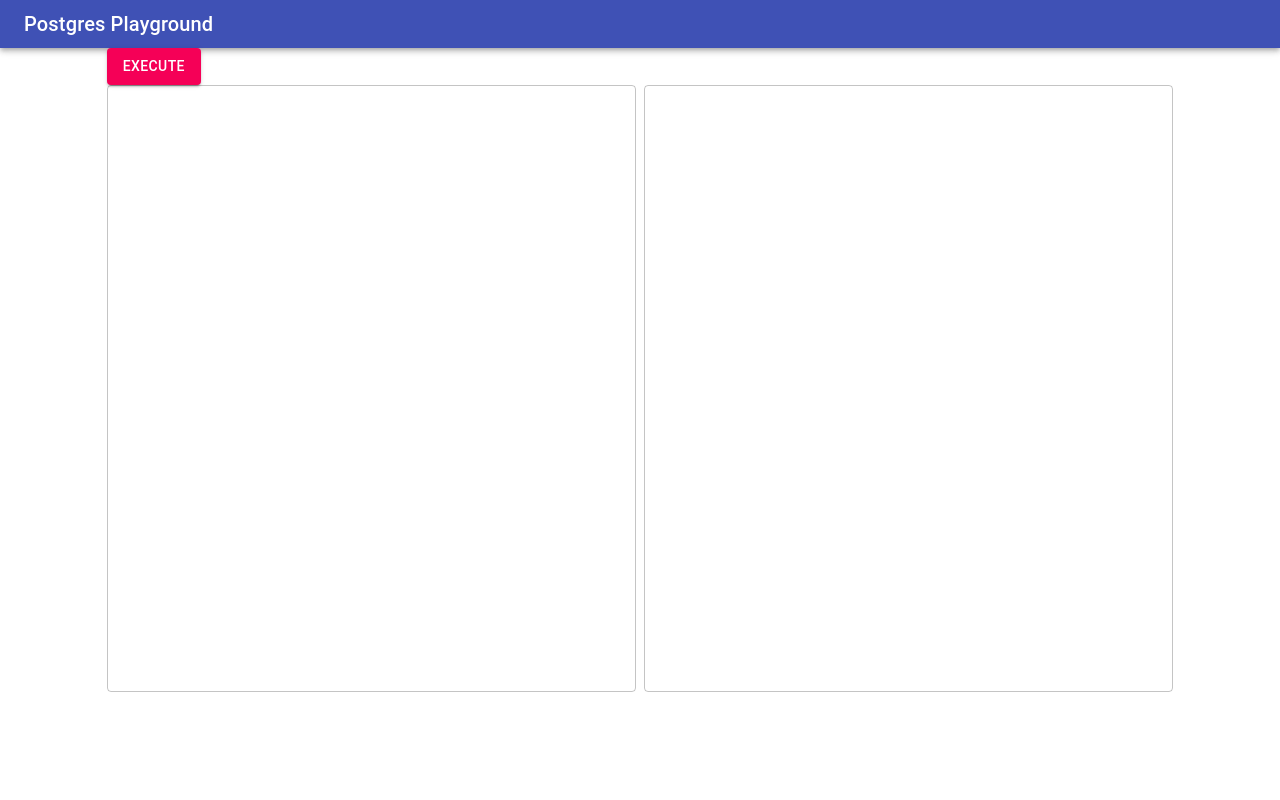
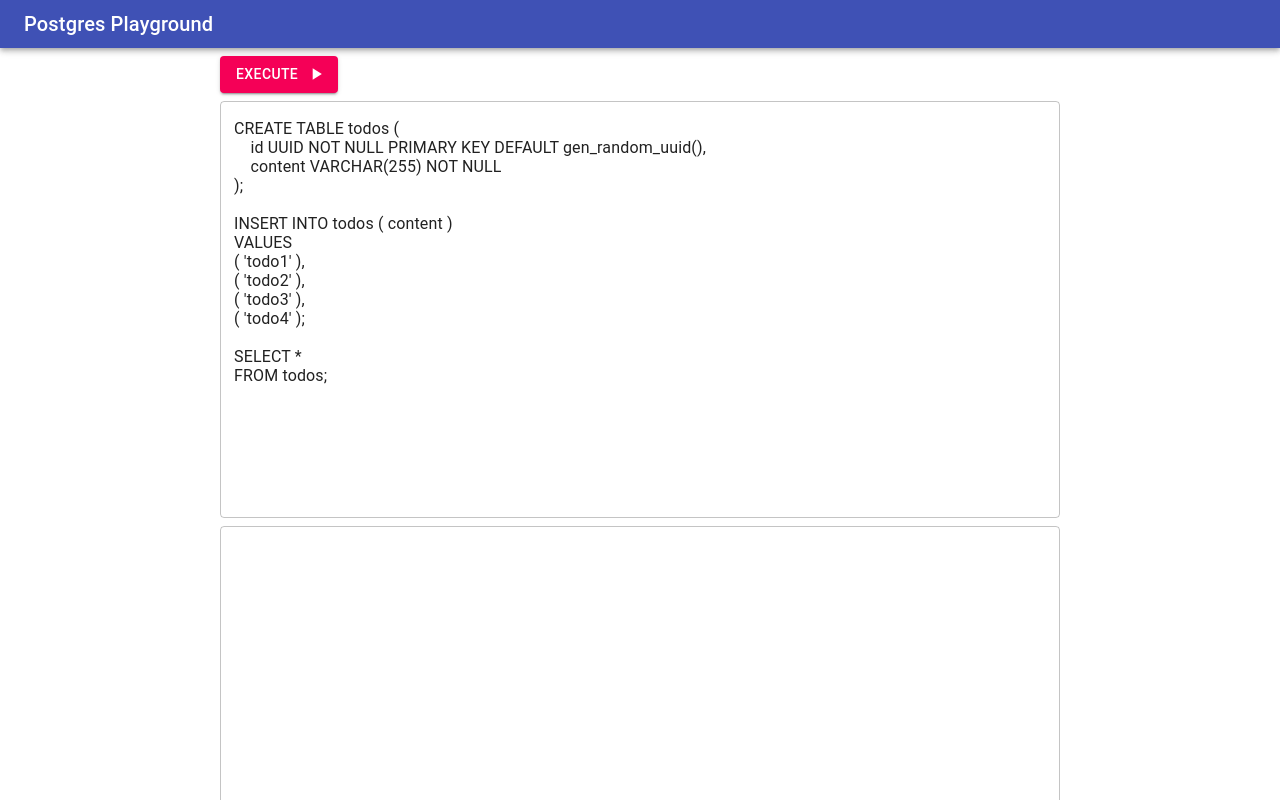
Before and after one commit to koyashiro/rdbms-playground, a React (Vite) app in the folder frontend/: page / in a window 1280 px wide. Shown: the top 800 px of the page. Built offline with nearby package versions, Linux system fonts and the light colour scheme.

Commit message:
feat: implement prototype playground

```diff
--- a/frontend/src/App.tsx
+++ b/frontend/src/App.tsx
@@ -1,14 +1,12 @@
 import React from "react";
 import "./App.css";
 import Header from "./components/Header";
-import Toolbar from "./components/Toolbar";
 import Playground from "./components/Playground";
 
 export default function App() {
   return (
     <div className="App">
       <Header />
-      <Toolbar />
       <Playground />
     </div>
   );
--- a/frontend/src/components/Playground.tsx
+++ b/frontend/src/components/Playground.tsx
@@ -1,17 +1,95 @@
-import React from "react";
-import { Grid } from "@material-ui/core";
-import Query from "./Query";
-import Result from "./Result";
+import React, { ChangeEvent, useState } from "react";
+import { Button, TextField, Grid, Box } from "@material-ui/core";
+import PlayArrowIcon from "@material-ui/icons/PlayArrow";
 
 export default function Playground() {
+  const [query, setQuery] = useState(`CREATE TABLE todos (
+    id UUID NOT NULL PRIMARY KEY DEFAULT gen_random_uuid(),
+    content VARCHAR(255) NOT NULL
+);
+
+INSERT INTO todos ( content )
+VALUES
+( 'todo1' ),
+( 'todo2' ),
+( 'todo3' ),
+( 'todo4' );
+
+SELECT *
+FROM todos;`);
+
+  const handleQueryChange = (e: ChangeEvent<HTMLInputElement>) => {
+    setQuery(e.target.value);
+  };
+
+  const [result, setResult] = useState("");
+  const [executeButtonEnabled, setExecuteButtonEnabled] = useState(true);
+
+  const handleExecuteButtonClick = async () => {
+    setExecuteButtonEnabled(false);
+    setResult("Executing...");
+
+    const sleep = (ms: number) =>
+      new Promise((resolve) => setTimeout(resolve, ms));
+    await sleep(1000);
+
+    setExecuteButtonEnabled(true);
+    setResult(`Finished!
+
+----------------------------------------------------------------------------------------------------
+
++--------------------------------------+---------+
+| id                                   | content |
++--------------------------------------+---------+
+| cc944779-52af-435b-beb9-b8539cdf2176 | todo1   |
+| 3bde42c1-a40c-4445-8f80-092a998c115f | todo2   |
+| 8d37a77f-ba18-4a27-b1b0-9ed6b8824d96 | todo3   |
+| 37e492a8-da0e-413d-bf11-5c344ef04f37 | todo4   |
++--------------------------------------+---------+
+`);
+  };
+
   return (
-    <Grid container justifyContent="center" spacing={1}>
-      <Grid item xs={5}>
-        <Query />
+    <Box className="playground" m={1}>
+      <Grid container justifyContent="center" spacing={1}>
+        <Grid item xs={8}>
+          <Grid container>
+            <Button
+              variant="contained"
+              color="secondary"
+              disabled={!executeButtonEnabled}
+              endIcon={<PlayArrowIcon />}
+              onClick={handleExecuteButtonClick}
+            >
+              EXECUTE
+            </Button>
+          </Grid>
+        </Grid>
+
+        <Grid item xs={8}>
+          <div>
+            <TextField
+              variant="outlined"
+              multiline
+              rows={20}
+              fullWidth={true}
+              value={query}
+              onChange={handleQueryChange}
+            />
+          </div>
+        </Grid>
+
+        <Grid item xs={8}>
+          <TextField
+            variant="outlined"
+            multiline
+            rows={20}
+            fullWidth={true}
+            InputProps={{ readOnly: true }}
+            value={result}
+          />
+        </Grid>
       </Grid>
-      <Grid item xs={5}>
-        <Result />
-      </Grid>
-    </Grid>
+    </Box>
   );
 }
--- a/frontend/src/components/Query.tsx
+++ /dev/null
@@ -1,10 +0,0 @@
-import React from "react";
-import { TextField } from "@material-ui/core";
-
-export default function Query() {
-  return (
-    <div>
-      <TextField variant="outlined" multiline rows={30} fullWidth={true} />
-    </div>
-  );
-}
--- a/frontend/src/components/Result.tsx
+++ /dev/null
@@ -1,10 +0,0 @@
-import React from "react";
-import { TextField } from "@material-ui/core";
-
-export default function Result() {
-  return (
-    <div>
-      <TextField variant="outlined" multiline rows={30} fullWidth={true} />
-    </div>
-  );
-}
--- a/frontend/src/components/Toolbar.tsx
+++ /dev/null
@@ -1,16 +0,0 @@
-import React from "react";
-import { Grid, Button } from "@material-ui/core";
-
-export default function Toolbar() {
-  return (
-    <Grid container justifyContent="center">
-      <Grid item xs={10}>
-        <Grid container>
-          <Button variant="contained" color="secondary">
-            EXECUTE
-          </Button>
-        </Grid>
-      </Grid>
-    </Grid>
-  );
-}
```
